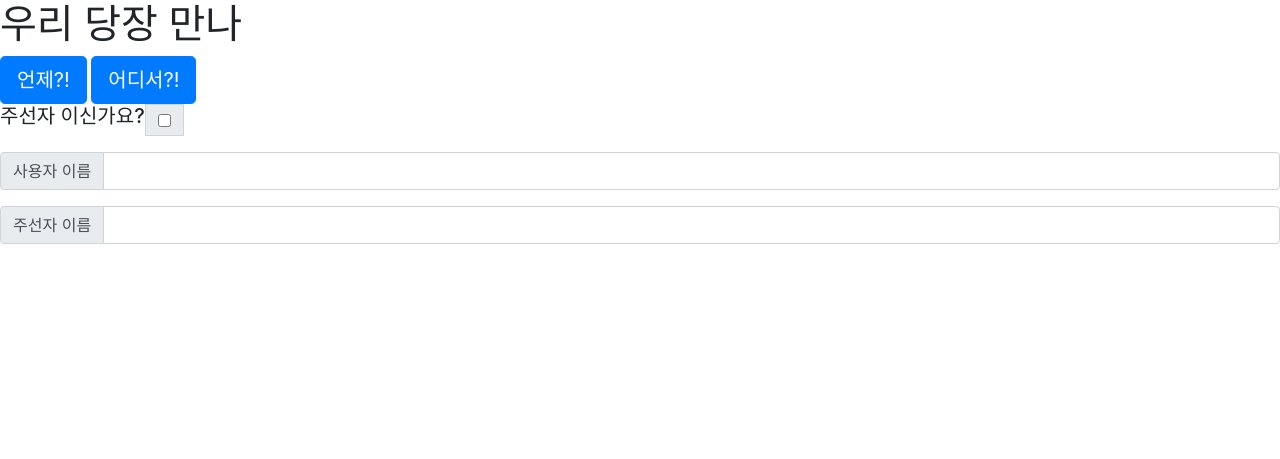
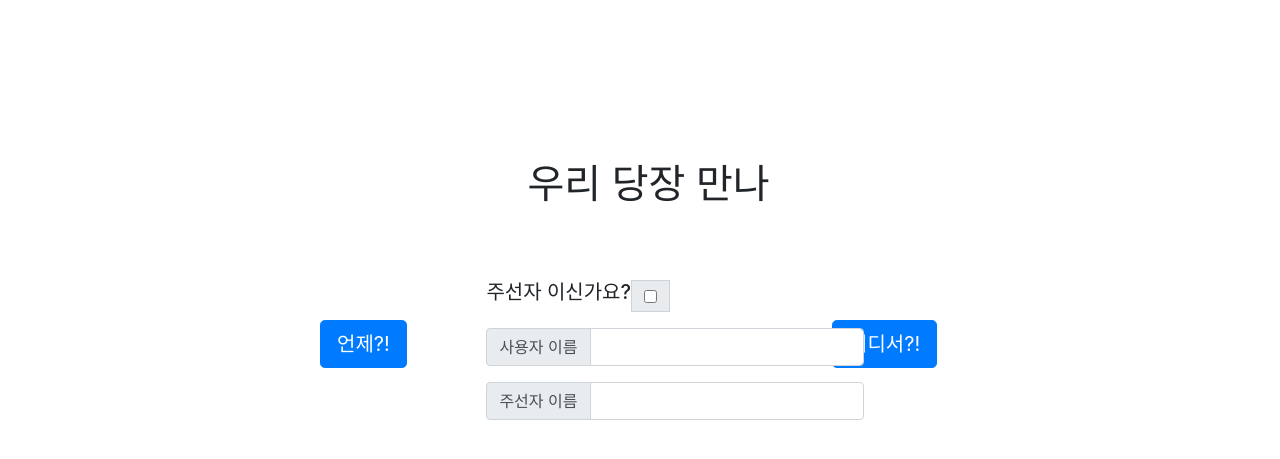
Before and after one commit to EunjeongChoi414/my_project, a Flask app: page / in a window 1280 px wide. Shown: the top 459 px of the page. Run offline with Flask 2, Linux system fonts and the light colour scheme; some libraries are stand-ins or nearby versions.

Commit message:
메인페이지 껍데기

```diff
--- a/templates/index.html
+++ b/templates/index.html
@@ -7,16 +7,45 @@
           crossorigin="anonymous">
     <title>우리당장만나</title>
     <script type="text/javascript">
-        function when_page() {
+
+    </script>
+    <style type="text/css">
+
+        .title {
+            width: 350px;
+            height: 48px;
+            position: absolute;
+            left: 37%;
+            top: 20%;
+            margin: 0 auto;
+            text-align: center;
+        }
+        .user_info {
+            position: absolute;
+            left: 38%;
+            top: 35%;
+            margin: 0 auto;
+            text-align: center;
+        }
+        .when_click {
+            display: inline;
+            width: 55px;
+            height: 30px;
+            position: absolute;
+            left: 25%;
+            top: 40%;
+            margin: 0 auto;
+        }
+        .where_click {
+            display: inline;
+            width: 55px;
+            height: 30px;
+            position: absolute;
+            left: 65%;
+            top: 40%;
+            margin: 0 auto;
         }
 
-        function where_page() {
-        }
-    </script>
-    <style type="text/css">
-        .when_click, .where_click{
-            display: inline;
-        }
 
     </style>
 </head>
@@ -24,10 +53,10 @@
 <div class="title">
     <h1>우리 당장 만나</h1>
 </div>
-<div class="when_click" onclick="when_page()">
+<div class="when_click">
     <button type="button" class="btn btn-primary btn-lg" onclick="location.href='when.html'">언제?!</button>
 </div>
-<div class="where_click" onclick="where_page()">
+<div class="where_click">
     <button type="button" class="btn btn-primary btn-lg" onclick="location.href='where.html'">어디서?!</button>
 </div>
 <div class="user_info">
```
Also changed, not shown: index.html (added, +57 -0 lines), when.html (added, +10 -0 lines), where.html (added, +10 -0 lines), 우리당장만나 레이아웃v.2.PNG (added).
